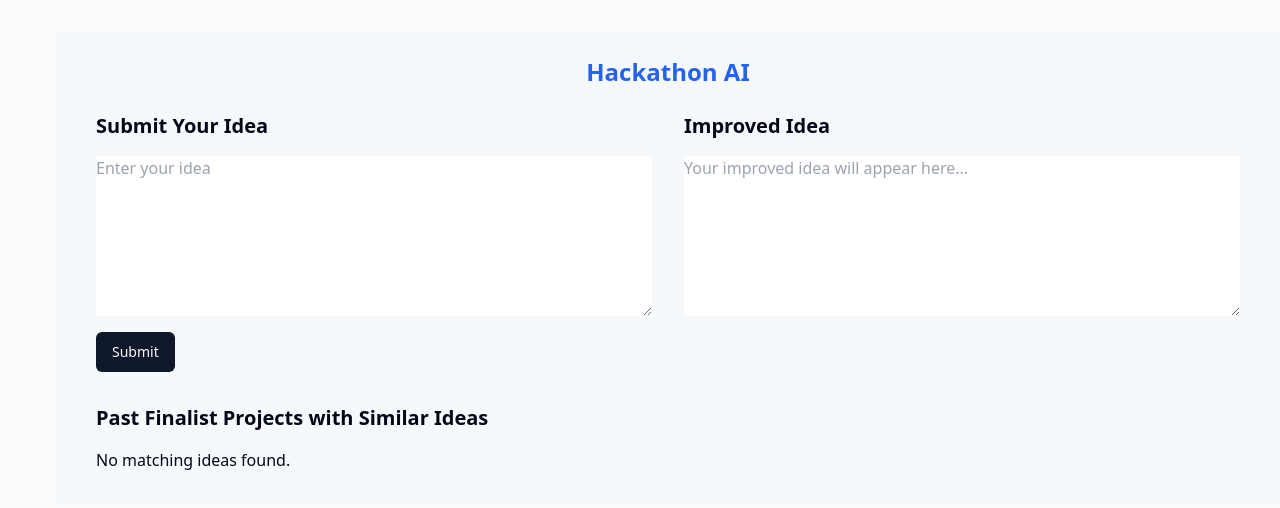
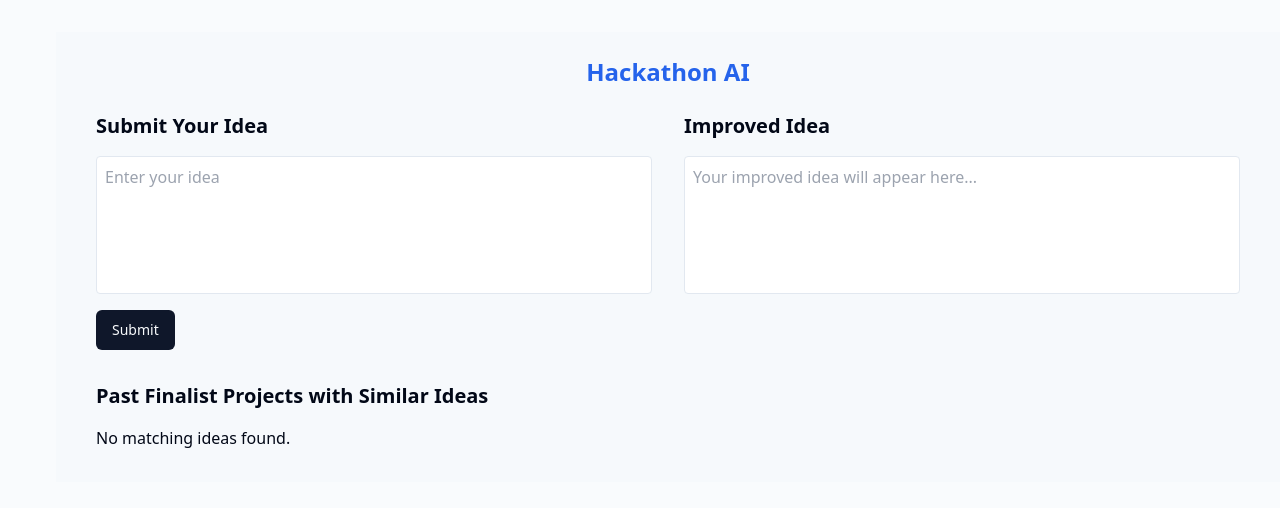
Before and after one commit to susumutomita/Hackathon-AI, a Next.js app: page / in a window 1280 px wide. Shown: the top 508 px of the page. Built offline with nearby package versions, Linux system fonts and the light colour scheme.

Commit message:
update ui

```diff
--- a/package.json
+++ b/package.json
@@ -36,6 +36,7 @@
     "ollama": "^0.5.8",
     "react": "^18",
     "react-dom": "^18",
+    "react-textarea-autosize": "^8.5.3",
     "tailwind": "^4.0.0",
     "tailwind-merge": "^2.5.2",
     "tailwindcss-animate": "^1.0.7",
--- a/src/components/IdeaForm.tsx
+++ b/src/components/IdeaForm.tsx
@@ -1,5 +1,5 @@
 "use client";
-import React, { useState, useRef } from "react";
+import React, { useState } from "react";
 import { Button } from "@/components/ui/button";
 import {
   Table,
@@ -9,13 +9,13 @@ import {
   TableHeader,
   TableRow,
 } from "@/components/ui/table";
+import TextareaAutosize from "react-textarea-autosize";
 
 export default function IdeaForm() {
   const [idea, setIdea] = useState("");
   const [results, setResults] = useState<any[]>([]);
   const [improvedIdea, setImprovedIdea] = useState("");
   const [loading, setLoading] = useState(false);
-  const textareaRef = useRef<HTMLTextAreaElement>(null);
 
   const handleSubmit = async (event: React.FormEvent) => {
     event.preventDefault();
@@ -78,13 +78,12 @@ export default function IdeaForm() {
         <div className="flex-1">
           <h2 className="text-xl font-bold mb-4">Submit Your Idea</h2>
           <form onSubmit={handleSubmit} className="flex flex-col gap-4">
-            <textarea
-              ref={textareaRef}
+            <TextareaAutosize
               value={idea}
               onChange={(e) => setIdea(e.target.value)}
               placeholder="Enter your idea"
-              className="input resize-y overflow-auto w-full h-40"
-              rows={10}
+              className="input resize-none overflow-auto w-full p-2 border rounded"
+              minRows={5}
             />
             <Button
               type="submit"
@@ -99,12 +98,12 @@ export default function IdeaForm() {
         {/* Improved Idea Section */}
         <div className="flex-1">
           <h2 className="text-xl font-bold mb-4">Improved Idea</h2>
-          <textarea
+          <TextareaAutosize
             value={improvedIdea}
             onChange={(e) => setImprovedIdea(e.target.value)}
             placeholder="Your improved idea will appear here..."
-            className="input resize-y overflow-auto w-full h-40"
-            rows={10}
+            className="input resize-none overflow-auto w-full p-2 border rounded"
+            minRows={5}
           />
         </div>
       </div>
```
Also changed, not shown: 1 other file (tests, documents, lock files or other folders).
